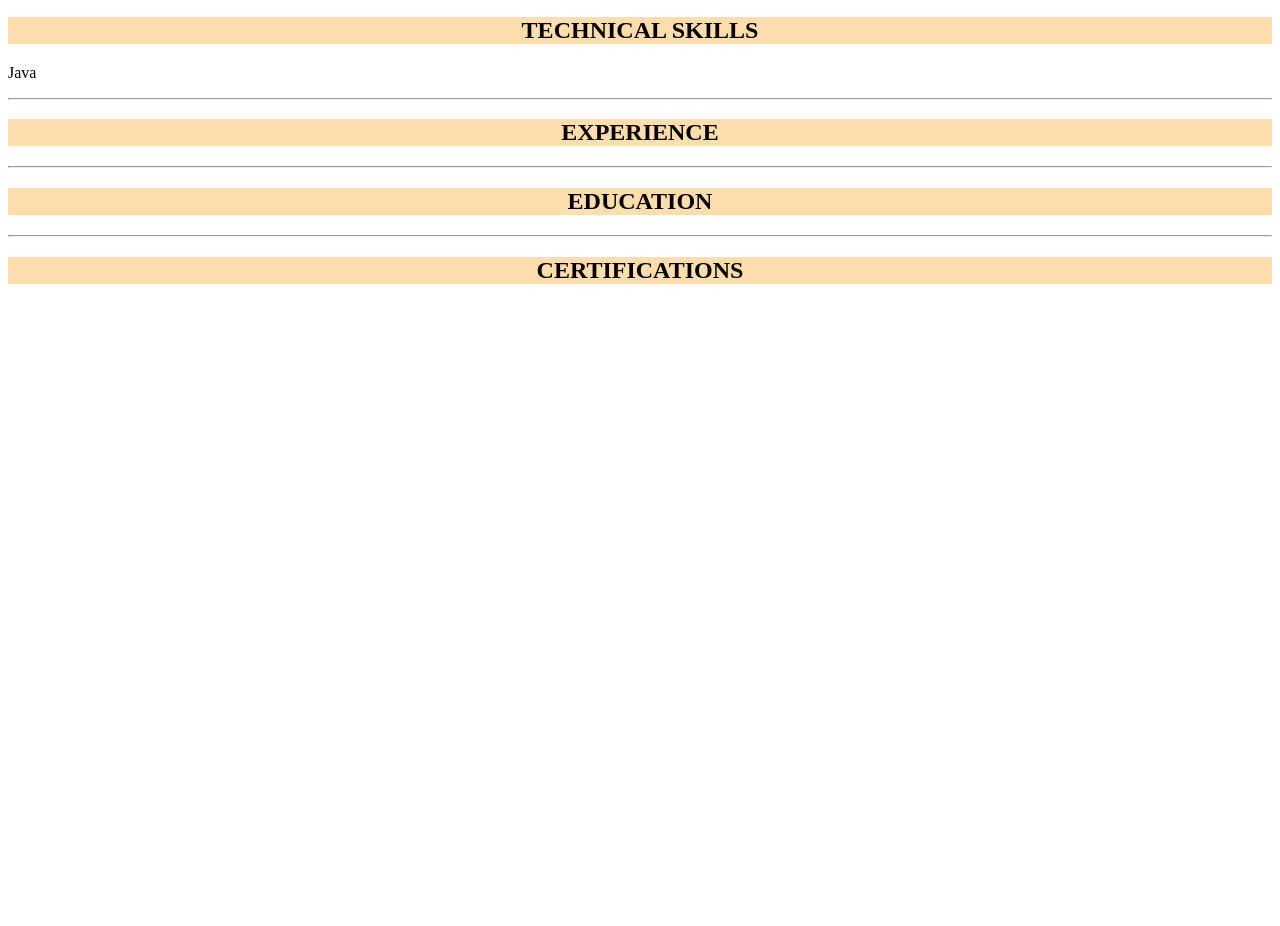
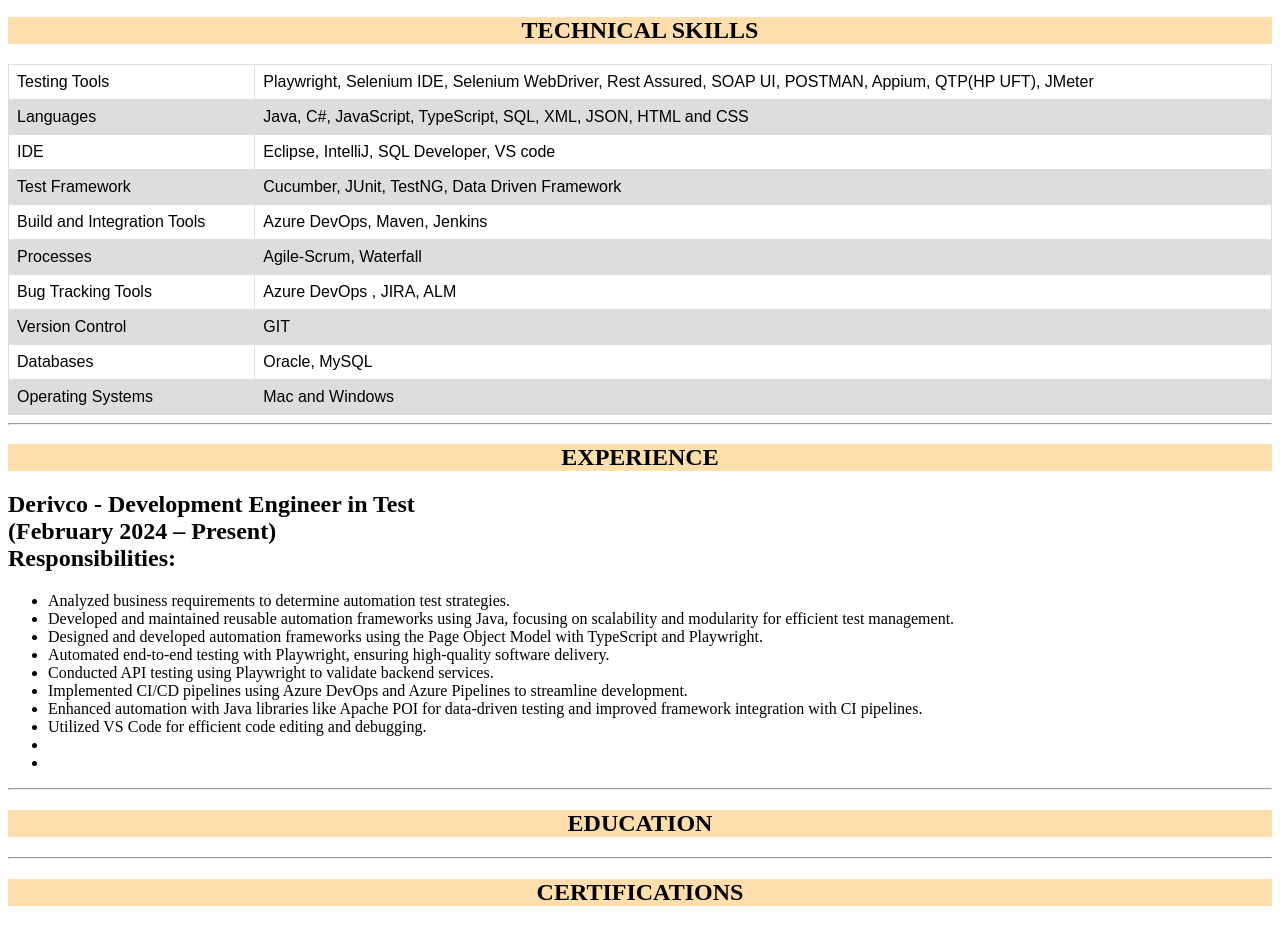
Before and after one commit to raj-dhakal/portfolio, a plain HTML site: page index.html in a window 1280 px wide. Shown: the part 520-1446 px from the top of the page. Before the commit the page ends 824 px from the top, so only its background shows below. Drawn offline with Linux system fonts and the light colour scheme.

Commit message:
Added TEchnical skills

```diff
--- a/index.html
+++ b/index.html
@@ -34,11 +34,71 @@
     </div>
     <hr />
     <div> <h2 class="middle">TECHNICAL SKILLS</h2>
-        <P>Java</P>
+        <table>
+            <tr>
+              <td>Testing Tools</th>
+              <td>Playwright, Selenium IDE, Selenium WebDriver, Rest Assured, SOAP UI, POSTMAN, Appium, QTP(HP UFT), JMeter</th>
+            </tr>
+            <tr>
+                <td>Languages</th>
+                <td>Java, C#, JavaScript, TypeScript, SQL, XML, JSON, HTML and CSS</th>
+            </tr>
+            <tr>
+                <td>IDE</th>
+                <td>Eclipse, IntelliJ, SQL Developer, VS code</th>
+            </tr>
+            <tr>
+                <td>Test Framework</th>
+                <td>Cucumber, JUnit, TestNG, Data Driven Framework</th>
+            </tr>
+              <tr>
+                <td>Build and Integration Tools</th>
+                <td>Azure DevOps, Maven, Jenkins</th>
+            </tr>
+            <tr>
+                <td>Processes</th>
+                <td>Agile-Scrum, Waterfall</th>
+            </tr>
+            <tr>
+                <td>Bug Tracking Tools</th>
+                <td>Azure DevOps , JIRA, ALM</th>
+            </tr>
+            <tr>
+                <td>Version Control</th>
+                <td>GIT</th>
+            </tr>
+            <tr>
+                <td>Databases</th>
+                <td>Oracle, MySQL</th>
+            </tr>
+            <tr>
+                <td>Operating Systems</th>
+                <td>Mac and Windows</th>
+            </tr>
+
+          </table>
     </div>
 
     <hr />
     <div><h2 class="middle">EXPERIENCE</h2>
+        <h2>Derivco - Development Engineer in Test <br />
+        (February 2024 – Present) <br/>
+            Responsibilities:
+        </h2>
+
+        <ul>
+            <li>Analyzed business requirements to determine automation test strategies.</li>
+            <li>Developed and maintained reusable automation frameworks using Java, focusing on scalability and modularity for efficient test management.</li>
+            <li>Designed and developed automation frameworks using the Page Object Model with TypeScript and Playwright.</li>
+            <li>Automated end-to-end testing with Playwright, ensuring high-quality software delivery.</li>
+            <li>Conducted API testing using Playwright to validate backend services.</li>
+            <li>Implemented CI/CD pipelines using Azure DevOps and Azure Pipelines to streamline development.</li>
+            <li>Enhanced automation with Java libraries like Apache POI for data-driven testing and improved framework integration with CI pipelines.</li>
+            <li>Utilized VS Code for efficient code editing and debugging.</li>
+            <li></li>
+            <li></li>
+        </ul>
+
     </div>
 
     <hr />
--- a/style.css
+++ b/style.css
@@ -22,3 +22,19 @@ h1{
     background-color:navajowhite;
     text-align: center;
 }
+
+   table {
+          font-family: arial, sans-serif;
+          border-collapse: collapse;
+          width: 100%;
+        }
+
+        td, th {
+          border: 1px solid #dddddd;
+          text-align: left;
+          padding: 8px;
+        }
+
+        tr:nth-child(even) {
+          background-color: #dddddd;
+        }
```
